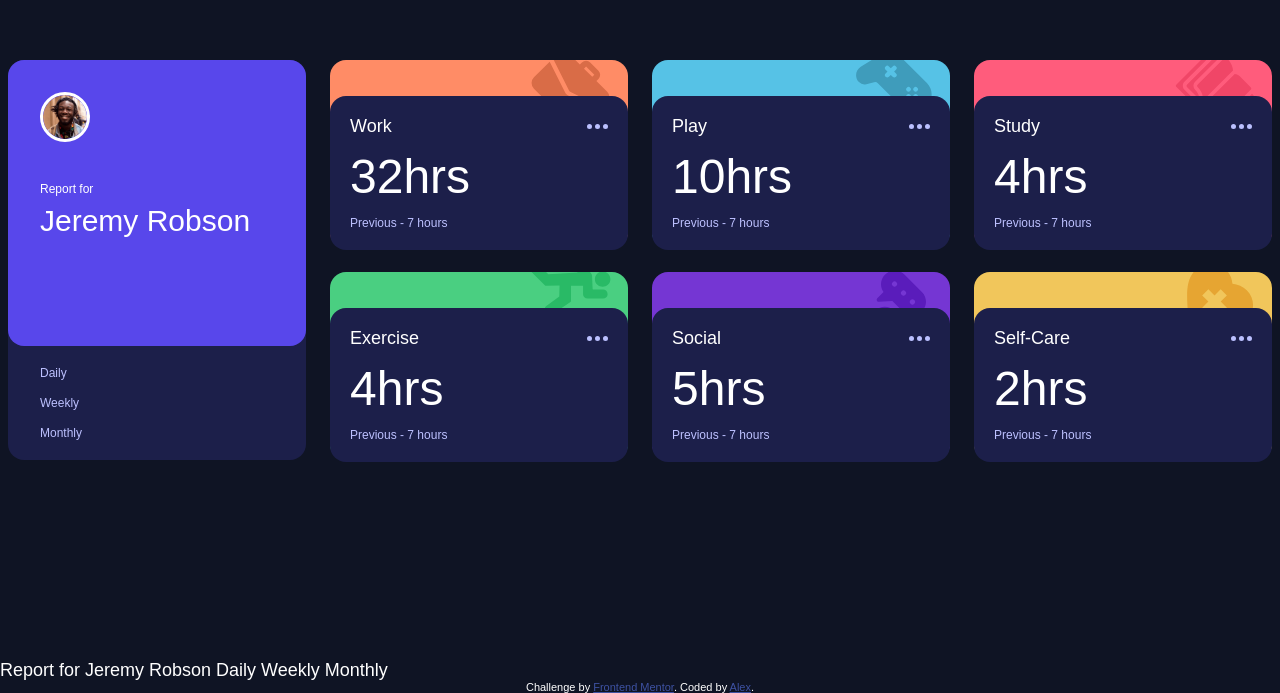
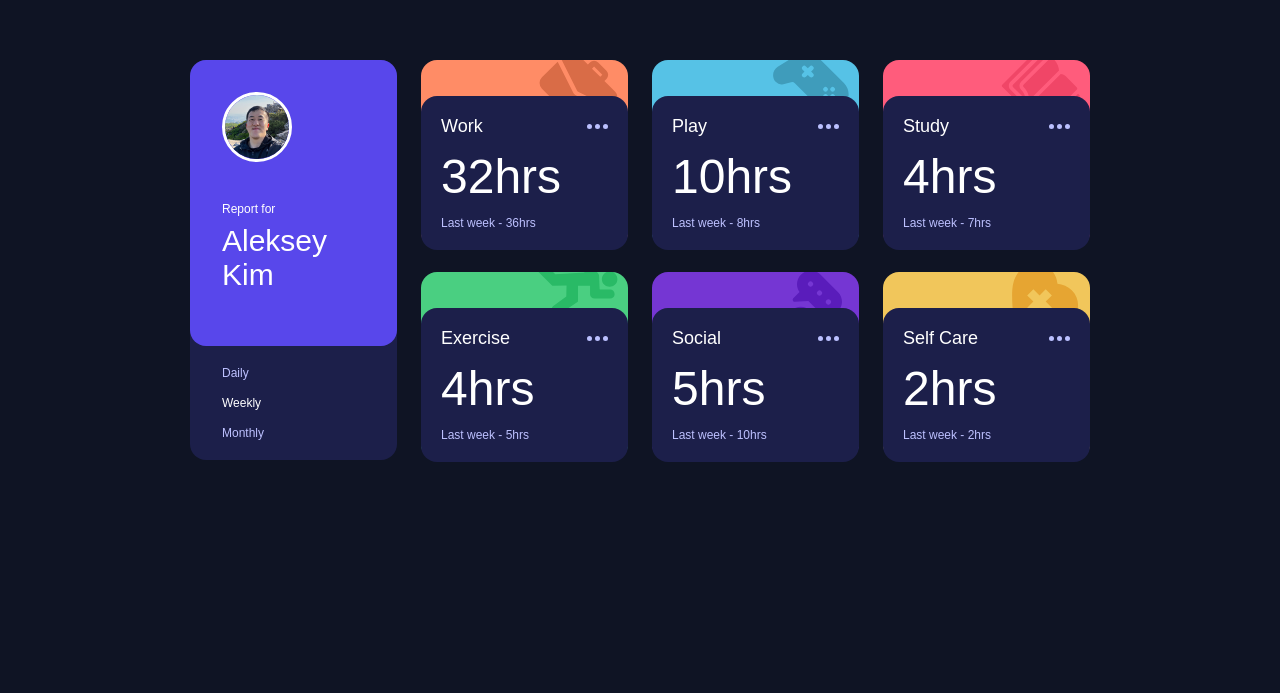
Before and after one commit to ALEKSEY0305/time-tracking-dashboard, a plain HTML site: page index.html in a window 1280 px wide. Shown: the part 140-833 px from the top of the page. After the commit the page ends 800 px from the top, so only its background shows below. Drawn offline with Linux system fonts and the light colour scheme.

Commit message:
added javascript methods and functions and completed the time tracker

```diff
--- a/app.js
+++ b/app.js
@@ -0,0 +1,89 @@
+async function getDashboardData(url = "/data.json") {
+  const response = await fetch(url);
+  const data = await response.json();
+
+  return data;
+}
+
+class DashboardItem {
+  static PERIODS = {
+    daily: "day",
+    weekly: "week",
+    monthly: "month",
+  };
+  constructor(data, container = ".dashboard__content", view = "weekly") {
+    this.data = data;
+    this.container = document.querySelector(container);
+    this.view = view;
+
+    this._createMarkup();
+  }
+
+  _createMarkup() {
+    const { title, timeframes } = this.data;
+
+    const id = title.toLowerCase().replace(/ /g, "-");
+    const { current, previous } = timeframes[this.view.toLowerCase()];
+
+    this.container.insertAdjacentHTML(
+      "beforeend",
+      `
+             <div class="dashboard__item dashboard__item--${id}">
+                <article class="tracking-card">
+                    <header class="tracking-card__header">
+                        <h4 class="tracking-card__title">${title}</h4>
+                        <img src="./images/icon-ellipsis.svg" alt="menu" class="tracking-card__menu">
+                    </header>
+                    <div class="tracking-card__body">
+                        <div class="tracking-card__time">
+                            ${current}hrs
+
+                        </div>
+                        <div class="tracking-card__prev-period">
+                            Last ${
+                              DashboardItem.PERIODS[this.view]
+                            } - ${previous}hrs
+                        </div>
+                    </div>
+                </article>
+             </div>
+       `
+    );
+
+    this.time = this.container.querySelector(
+      `.dashboard__item--${id} .tracking-card__time`
+    );
+    this.prev = this.container.querySelector(
+      `.dashboard__item--${id} .tracking-card__prev-period`
+    );
+  }
+  changeView(view) {
+
+    this.view = view.toLowerCase();
+    const { current, previous } = this.data.timeframes[this.view.toLowerCase()];
+
+    this.time.innerText = `${current}hrs`;
+    this.prev.innerText = `Last ${
+      DashboardItem.PERIODS[this.view]
+    } - ${previous}hrs`;
+  }
+}
+
+document.addEventListener("DOMContentLoaded", () => {
+  getDashboardData().then((data) => {
+    const activities = data.map((activity) => new DashboardItem(activity));
+
+    const selectors = document.querySelectorAll(".view-selector__item");
+    selectors.forEach((selector) =>
+      selector.addEventListener("click", function () {
+        selectors.forEach((sel) =>
+          sel.classList.remove("view-selector__item--active")
+        );
+        selector.classList.add("view-selector__item--active");
+
+        const currentView = selector.innerText.trim().toLowerCase();
+        activities.forEach((activity) => activity.changeView(currentView));
+      })
+    );
+  });
+});
--- a/data.json
+++ b/data.json
@@ -20,7 +20,7 @@
     "title": "Play",
     "timeframes": {
       "daily": {
-        "current": 1,
+        "current": 2,
         "previous": 2
       },
       "weekly": {
@@ -37,8 +37,8 @@
     "title": "Study",
     "timeframes": {
       "daily": {
-        "current": 0,
-        "previous": 1
+        "current": 2,
+        "previous": 2
       },
       "weekly": {
         "current": 4,
@@ -54,8 +54,8 @@
     "title": "Exercise",
     "timeframes": {
       "daily": {
-        "current": 1,
-        "previous": 1
+        "current": 1.5,
+        "previous": 2
       },
       "weekly": {
         "current": 4,
@@ -71,7 +71,7 @@
     "title": "Social",
     "timeframes": {
       "daily": {
-        "current": 1,
+        "current": 2,
         "previous": 3
       },
       "weekly": {
@@ -88,8 +88,8 @@
     "title": "Self Care",
     "timeframes": {
       "daily": {
-        "current": 0,
-        "previous": 1
+        "current": 2,
+        "previous": 1.5
       },
       "weekly": {
         "current": 2,
--- a/index.html
+++ b/index.html
@@ -1,156 +1,40 @@
 <!DOCTYPE html>
 <html lang="en">
+
 <head>
   <meta charset="UTF-8">
-  <meta name="viewport" content="width=device-width, initial-scale=1.0"> <!-- displays site properly based on user's device -->
+  <meta name="viewport" content="width=device-width, initial-scale=1.0">
 
   <link rel="icon" type="image/png" sizes="32x32" href="./images/favicon-32x32.png">
 
-  <title>Frontend Mentor | Time tracking dashboard</title>
+  <title>Time tracking dashboard</title>
 
   <link rel="stylesheet" href="style.css">
 
-  <!-- Feel free to remove these styles or customise in your own stylesheet 👍 -->
-  <style>
-    .attribution { font-size: 11px; text-align: center; }
-    .attribution a { color: hsl(228, 45%, 44%); }
-  </style>
 </head>
+
 <body>
   <section class="dashboard">
     <div class="dashboard__content">
       <div class="dashboard__person">
         <div class="info-card">
-          <img src="./images/image-jeremy.png" alt="" class="info-card__photo">
+          <img src="./images/image-alex.png" alt="" class="info-card__photo">
           <div class="info-card__text">
             <p class="info-card__subtitle">Report for</p>
-            <h3 class="info-card__title">Jeremy Robson</h3>
+            <h3 class="info-card__title">Aleksey Kim</h3>
           </div>
         </div>
         <div class="view-selector">
           <div class="view-selector__item">Daily</div>
-          <div class="view-selector__item view-selector--item-active">Weekly</div>
+          <div class="view-selector__item view-selector__item--active">Weekly</div>
           <div class="view-selector__item">Monthly</div>
         </div>
-      </div>
-      <div class="dashboard__item dashboard__item--work">
-        <article class="tracking-card">
-          <header class="tracking-card__header">Work
-            <h4 class="tracking-card__title"></h4>
-            <img src="./images/icon-ellipsis.svg" alt="menu" class="tracking-card__menu">
-          </header>
-          <div class="tracking-card__body">
-           <div class="tracking-card__time">
-            32hrs
-
-           </div>
-           <div class="tracking-card__prev-period">Previous - 7 hours
-
-           </div>
-          </div>
-        </article>
-      </div>
-      <div class="dashboard__item dashboard__item--play">
-        <article class="tracking-card">
-          <header class="tracking-card__header">Play
-            <h4 class="tracking-card__title"></h4>
-            <img src="./images/icon-ellipsis.svg" alt="menu" class="tracking-card__menu">
-          </header>
-          <div class="tracking-card__body">
-           <div class="tracking-card__time">
-            10hrs
-
-           </div>
-           <div class="tracking-card__prev-period">Previous - 7 hours
-
-           </div>
-          </div>
-        </article>
-      </div>
-      <div class="dashboard__item dashboard__item--study">
-        <article class="tracking-card">
-          <header class="tracking-card__header">Study
-            <h4 class="tracking-card__title"></h4>
-            <img src="./images/icon-ellipsis.svg" alt="menu" class="tracking-card__menu">
-          </header>
-          <div class="tracking-card__body">
-           <div class="tracking-card__time">
-            4hrs
-
-           </div>
-           <div class="tracking-card__prev-period">Previous - 7 hours
-
-           </div>
-          </div>
-        </article>
-      </div>
-      <div class="dashboard__item dashboard__item--exercise">
-        <article class="tracking-card">
-          <header class="tracking-card__header">Exercise
-            <h4 class="tracking-card__title"></h4>
-            <img src="./images/icon-ellipsis.svg" alt="menu" class="tracking-card__menu">
-          </header>
-          <div class="tracking-card__body">
-           <div class="tracking-card__time">
-            4hrs
-
-           </div>
-           <div class="tracking-card__prev-period">Previous - 7 hours
-
-           </div>
-          </div>
-        </article>
-      </div>
-      <div class="dashboard__item dashboard__item--social">
-        <article class="tracking-card">
-          <header class="tracking-card__header">Social
-            <h4 class="tracking-card__title"></h4>
-            <img src="./images/icon-ellipsis.svg" alt="menu" class="tracking-card__menu">
-          </header>
-          <div class="tracking-card__body">
-           <div class="tracking-card__time">
-            5hrs
-
-           </div>
-           <div class="tracking-card__prev-period">Previous - 7 hours
-
-           </div>
-          </div>
-        </article>
-      </div>
-      <div class="dashboard__item dashboard__item--self-care">
-        <article class="tracking-card">
-          <header class="tracking-card__header">Self-Care
-            <h4 class="tracking-card__title"></h4>
-            <img src="./images/icon-ellipsis.svg" alt="menu" class="tracking-card__menu">
-          </header>
-          <div class="tracking-card__body">
-           <div class="tracking-card__time">
-            2hrs
-
-           </div>
-           <div class="tracking-card__prev-period">Previous - 7 hours
-
-           </div>
-          </div>
-        </article>
       </div>
     </div>
   </section>
 
-  Report for
-  Jeremy Robson
-
-  Daily
-  Weekly
-  Monthly
-
-
-  <div class="attribution">
-    Challenge by <a href="https://www.frontendmentor.io?ref=challenge" target="_blank">Frontend Mentor</a>.
-    Coded by <a href="#">Alex</a>.
-  </div>
 
   <script src="app.js"></script>
 </body>
+
 </html>
--- a/style.css
+++ b/style.css
@@ -55,7 +55,7 @@ body {
 
 .dashboard__content {
 	width: 100%;
-	min-width: 900px;
+	max-width: 900px;
 	margin: 0 auto;
 
 	display: grid;
@@ -83,8 +83,8 @@ body {
 }
 
 .info-card__photo {
-	width: 50px;
-	height: 50px;
+	width: 70px;
+	height: 70px;
 	border: 3px solid white;
 	border-radius: var(--radii-full);
 }
@@ -116,7 +116,7 @@ body {
 }
 
 .view-selector__item:hover,
-.view-selector__item__item--active {
+.view-selector__item--active {
 	color: white;
 }
 
```
Also changed, not shown: images/image-alex.png (added), images/image-jeremy.png (deleted), screenshots/desktop-daily.png (added), screenshots/desktop-monthly.png (added), screenshots/desktop-weekly.png (added), screenshots/mobile-daily.png (added), screenshots/mobile-monthly.png (added), screenshots/mobile-weekly.png (added), 4 other files.
